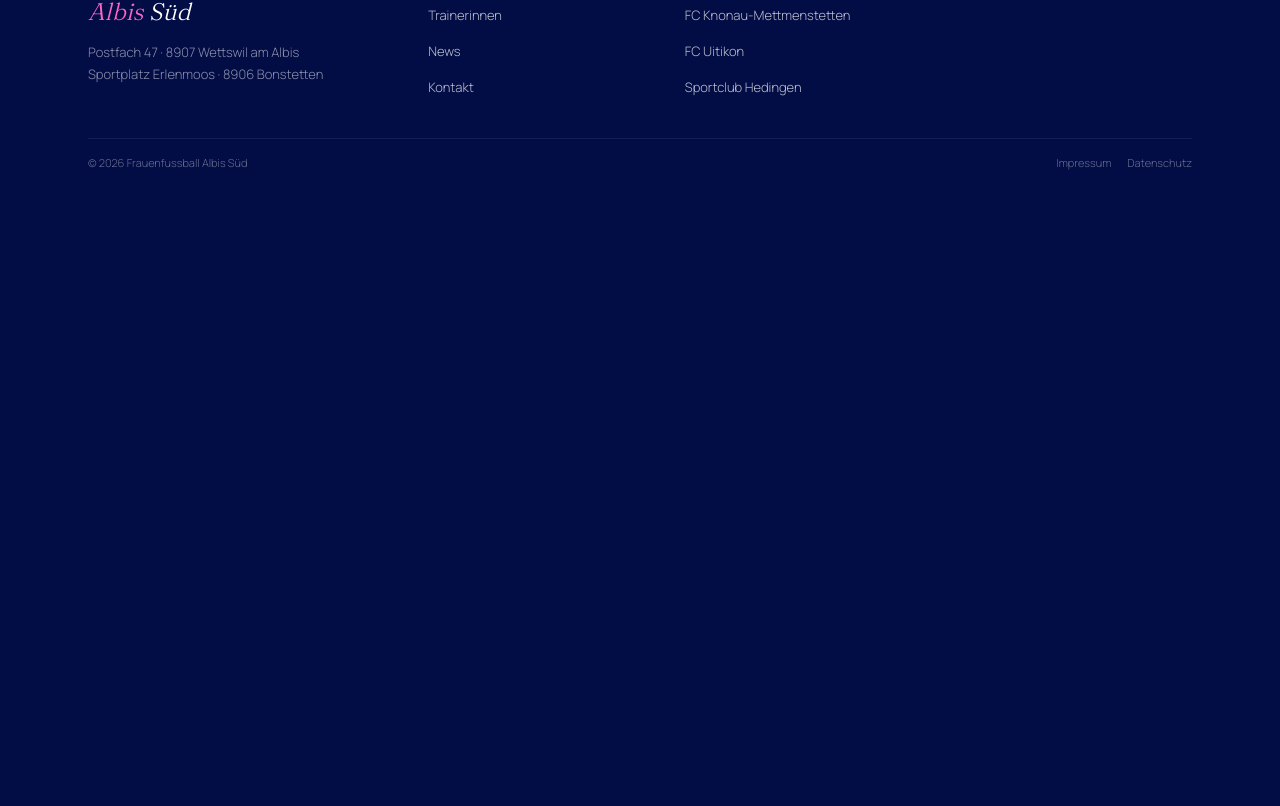
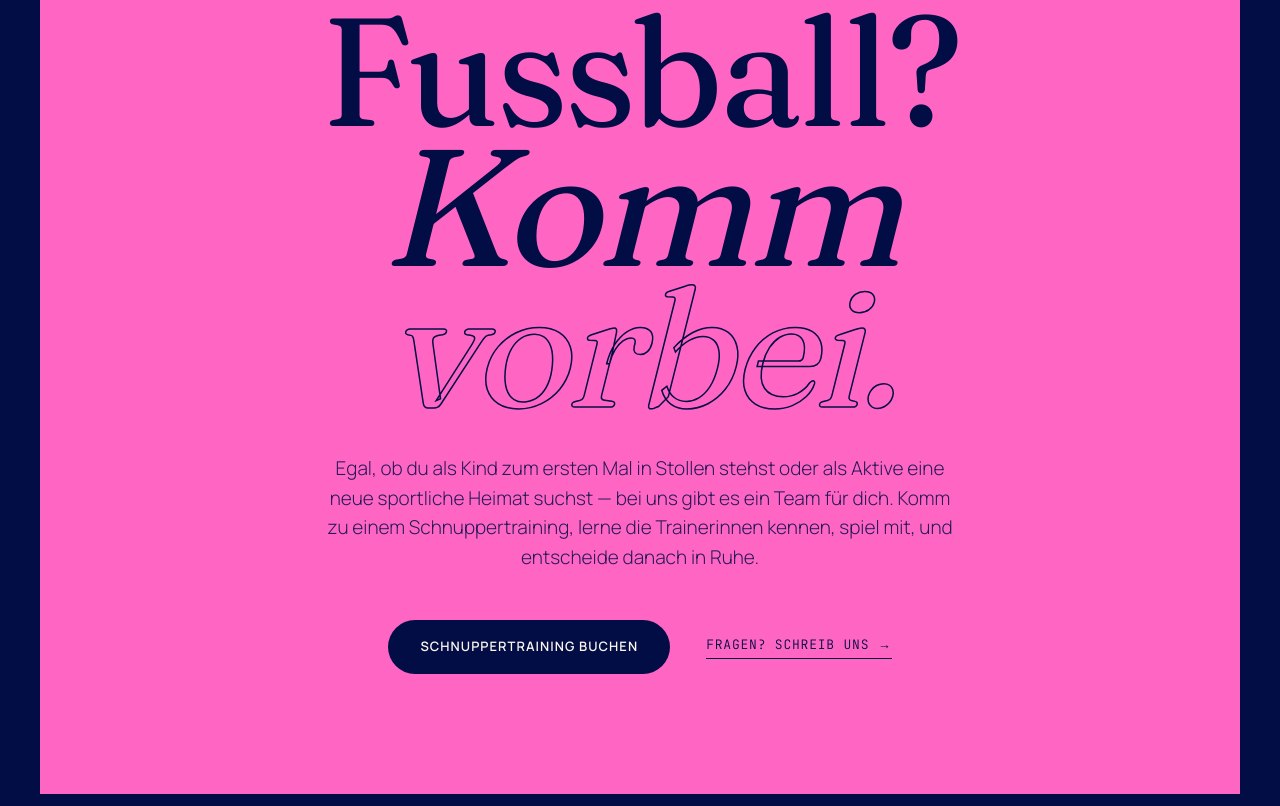
Before and after one commit to fab0802/ffas, a Next.js app: page / in a window 1280 px wide. Shown: the part 6794-7600 px from the top of the page. Before the commit the page ends 6989 px from the top, so only its background shows below. Built offline with nearby package versions, Linux system fonts and the light colour scheme.

Commit message:
added join section

```diff
--- a/src/app/page.tsx
+++ b/src/app/page.tsx
@@ -6,6 +6,7 @@ import Hero from "@/components/sections/Hero";
 import TeamsSection from "@/components/sections/TeamsSection";
 import NextMatchSection from "@/components/sections/NextMatchSection";
 import NewsSection from "@/components/sections/NewsSection";
+import JoinCTA from "@/components/sections/JoinCTA";
 
 export default function Home() {
   return (
@@ -18,6 +19,7 @@ export default function Home() {
       <TeamsSection />
       <NextMatchSection />
       <NewsSection />
+      <JoinCTA />
     </main>
   );
 }
--- /dev/null
+++ b/src/components/sections/JoinCTA.module.css
@@ -0,0 +1,137 @@
+/* ── Block ────────────────────────────────────────── */
+
+.joinCta {
+  background: var(--pink);
+  color: var(--navy);
+  padding: 120px 40px;
+  position: relative;
+  overflow: hidden;
+}
+
+.joinCta ::selection {
+  background: var(--navy);
+  color: var(--pink);
+}
+
+.inner {
+  max-width: 880px;
+  margin: 0 auto;
+  text-align: center;
+  position: relative;
+  z-index: 1;
+}
+
+/* ── Eyebrow ──────────────────────────────────────── */
+
+.eyebrow {
+  font-family: var(--mono);
+  font-size: 12px;
+  letter-spacing: 0.18em;
+  text-transform: uppercase;
+  color: var(--navy);
+  opacity: 0.7;
+  margin: 0 0 24px;
+}
+
+/* ── Headline ─────────────────────────────────────── */
+
+.heading {
+  font-family: var(--serif);
+  font-weight: 400;
+  font-size: clamp(72px, 12vw, 168px);
+  line-height: 0.85;
+  letter-spacing: -0.025em;
+  margin: 0 0 36px;
+  color: var(--navy);
+}
+
+.heading em {
+  font-style: italic;
+  font-feature-settings:
+    "swsh" 1,
+    "ss01" 1;
+  color: var(--navy);
+  font-size: 1.08em;
+  display: inline-block;
+}
+
+.outlined {
+  color: transparent;
+  -webkit-text-stroke: 1.5px var(--navy);
+}
+
+/* ── Lead-Text ────────────────────────────────────── */
+
+.lead {
+  font-size: 19px;
+  line-height: 1.55;
+  max-width: 640px;
+  margin: 0 auto 48px;
+  color: var(--navy);
+  opacity: 0.85;
+}
+
+/* ── Actions ──────────────────────────────────────── */
+
+.actions {
+  display: flex;
+  flex-wrap: wrap;
+  justify-content: center;
+  align-items: center;
+  gap: 16px 36px;
+}
+
+.primary {
+  display: inline-flex;
+  align-items: center;
+  gap: 10px;
+  padding: 17px 32px;
+  border-radius: 999px;
+  font-weight: 600;
+  font-size: 13px;
+  letter-spacing: 0.08em;
+  text-transform: uppercase;
+  text-decoration: none;
+  background: var(--navy);
+  color: var(--cream);
+  transition:
+    transform 0.3s,
+    box-shadow 0.3s;
+}
+
+.primary:hover {
+  transform: translateY(-3px);
+  box-shadow: 0 14px 36px -10px rgba(1, 12, 69, 0.5);
+}
+
+.secondary {
+  font-family: var(--mono);
+  font-size: 13px;
+  letter-spacing: 0.06em;
+  text-transform: uppercase;
+  color: var(--navy);
+  text-decoration: none;
+  border-bottom: 1px solid currentColor;
+  padding-bottom: 4px;
+  transition:
+    opacity 0.2s,
+    transform 0.2s;
+}
+
+.secondary:hover {
+  opacity: 0.65;
+  transform: translateX(3px);
+}
+
+/* ── Mobile ───────────────────────────────────────── */
+
+@media (max-width: 720px) {
+  .joinCta {
+    padding: 80px 24px;
+  }
+
+  .actions {
+    flex-direction: column;
+    gap: 28px;
+  }
+}
--- /dev/null
+++ b/src/components/sections/JoinCTA.tsx
@@ -0,0 +1,35 @@
+import Link from "next/link";
+import styles from "./JoinCTA.module.css";
+
+export default function JoinCTA() {
+  return (
+    <section className={styles.joinCta} aria-labelledby="join-heading">
+      <div className={styles.inner}>
+        <p className={styles.eyebrow}>Mitmachen</p>
+        <h2 id="join-heading" className={styles.heading}>
+          Lust auf Fussball?
+          <br />
+          <em>
+            Komm <span className={styles.outlined}>vorbei.</span>
+          </em>
+        </h2>
+        <p className={styles.lead}>
+          Egal, ob du als Kind zum ersten Mal in Stollen stehst oder als Aktive
+          eine neue sportliche Heimat suchst — bei uns gibt es ein Team für
+          dich. Komm zu einem Schnuppertraining, lerne die Trainerinnen kennen,
+          spiel mit, und entscheide danach in Ruhe.
+        </p>
+
+        <div className={styles.actions}>
+          <Link href="/mitspielen" className={styles.primary}>
+            Schnuppertraining buchen
+          </Link>
+          <Link href="/kontakt" className={styles.secondary}>
+            Fragen? Schreib uns
+            <span aria-hidden="true"> →</span>
+          </Link>
+        </div>
+      </div>
+    </section>
+  );
+}
```
